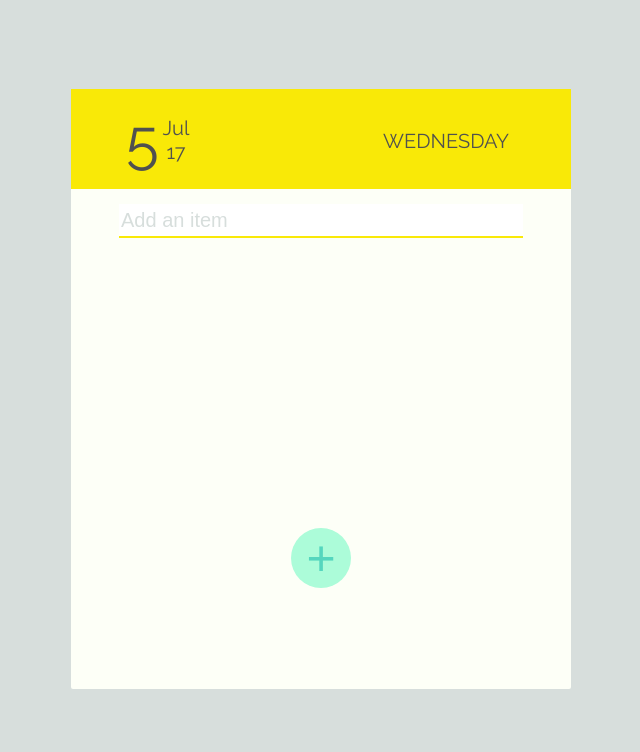
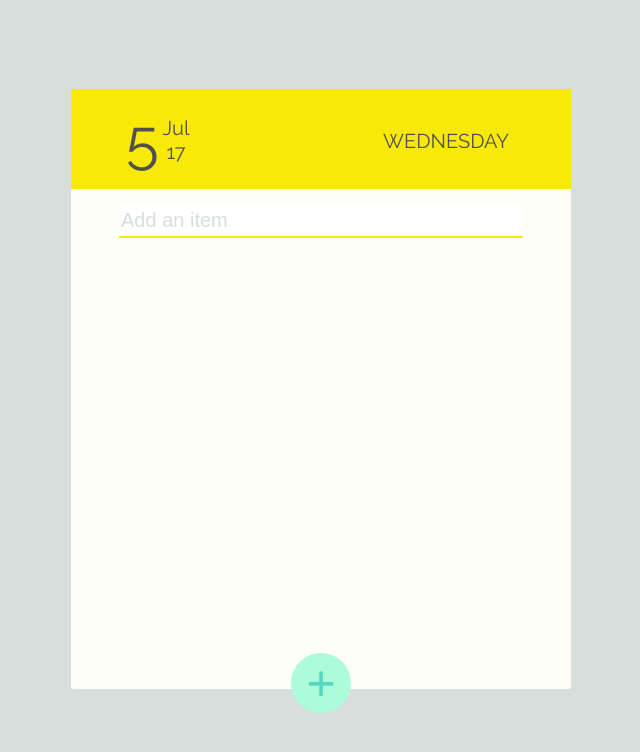
Before and after one commit to loribbaumgartner/redesigned-octo-train, a React (Create React App) app: page / in a window 1280 px wide. Shown: the top 752 px of the page, without its empty margins (319-959 px from the left). Built offline with nearby package versions, Linux system fonts and the light colour scheme.

Commit message:
Resolve more CSS issues related to button.

```diff
--- a/src/App.css
+++ b/src/App.css
@@ -76,7 +76,7 @@ input[type=text]::placeholder {
 
 input[type=submit] {
   line-height: 0;
-  margin-top: 55%;
+  margin-top: 400px;
   background-color: #ACFCD9;
   color: #55D6BE;
   font-weight: 100;
--- a/src/App.scss
+++ b/src/App.scss
@@ -17,8 +17,8 @@ body, html {
 .list {
   grid-column: 2 / 3;
   margin-top: 10%;
-  height: 600px;
-  width: 500px;
+  height: $list-height;
+  width: $list-width;
   background-color: $white;
   border-radius: 2px;
 }
@@ -32,7 +32,6 @@ body, html {
 
 .weekday {
   padding: 40px 0;
-  // grid-column: 2;
   display: inline-block;
   font-weight: 400;
   text-transform: uppercase;
@@ -40,7 +39,6 @@ body, html {
 
 .month-day-year {
   padding: 27px 0;
-  // grid-column: 1;
   display: grid;
   grid-template-columns: repeat(2, 30px);
   grid-template-rows: 100px 1fr;
@@ -93,7 +91,7 @@ input[type=text]::placeholder {
 
 input[type=submit] {
   line-height: 0;
-  margin-top: 55%;
+  margin-top: $list-height / 1.5;
   background-color: $ltmint;
   color: $dkmint;
   font-weight: 100;
--- a/src/_shared.scss
+++ b/src/_shared.scss
@@ -10,3 +10,6 @@ $default-font-size: 20px;
 
 $hundred: 100px;
 $fifty: $hundred / 2;
+
+$list-height: 600px;
+$list-width: 500px;
```
